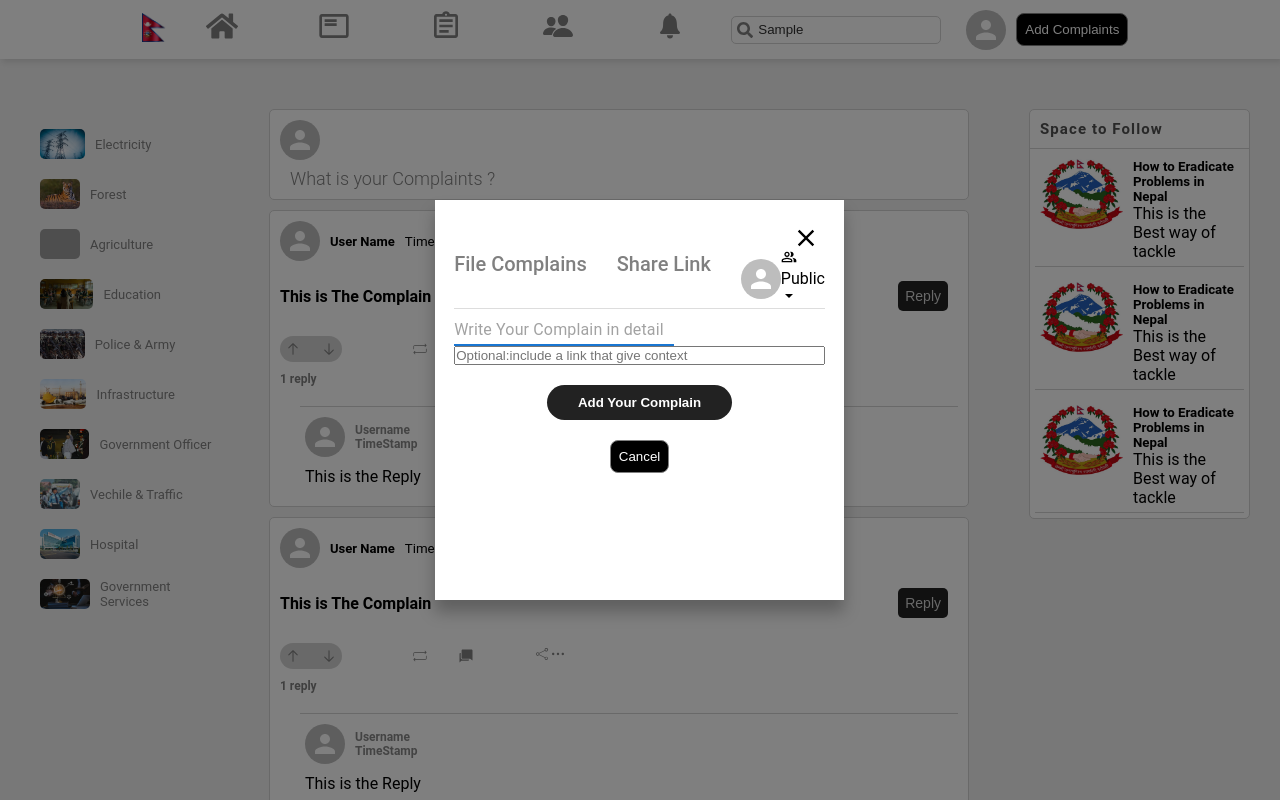
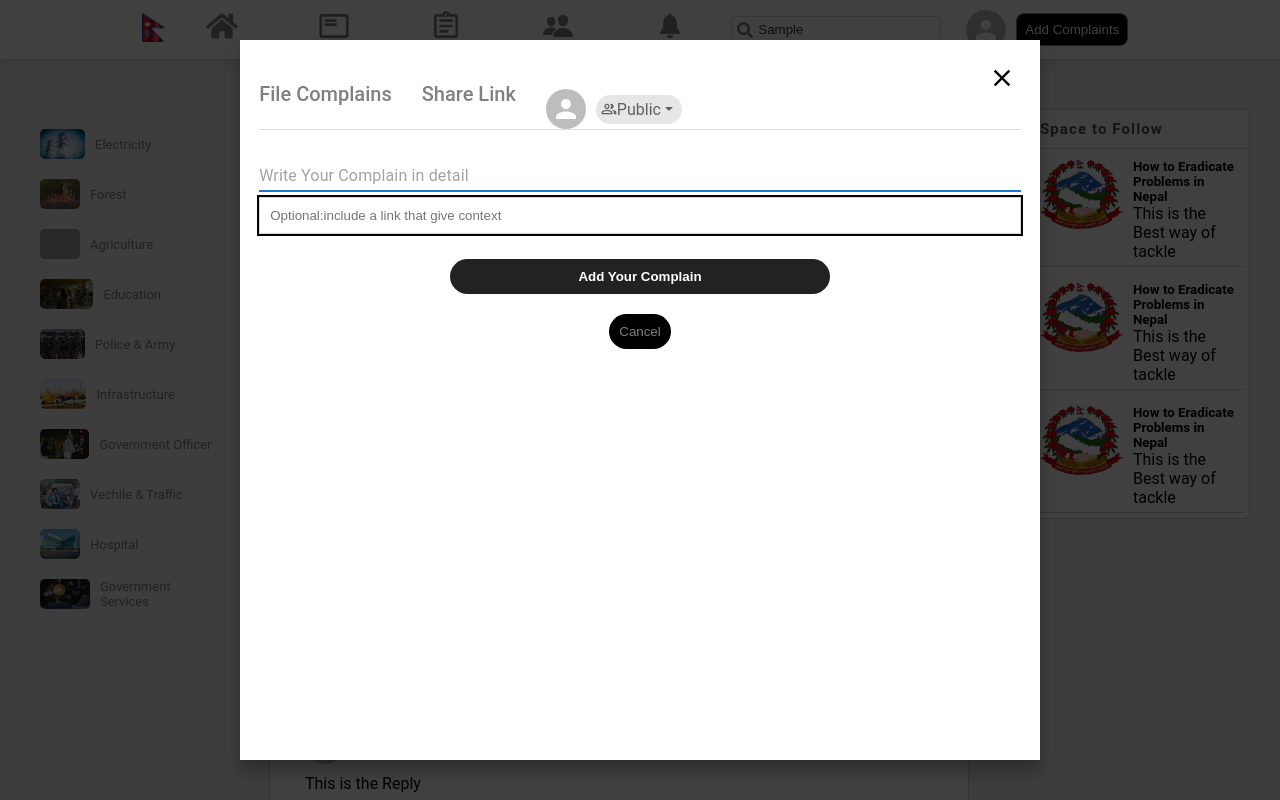
Before and after one commit to Dipesh166/E-governance-Project, a React (Vite) app in the folder complain-forum/: page / in a window 1280 px wide. Both pictures are taken after typing "Sample" into the empty fields and a click on the button "Add Complaints". Shown: the top 800 px of the page. Built offline with nearby package versions, Linux system fonts and the light colour scheme; grey boxes are pictures that could not be loaded.

Commit message:
Frontend part all most complete now Backend part is Started

```diff
--- a/complain-forum/src/components/CSS/post.css
+++ b/complain-forum/src/components/CSS/post.css
@@ -116,9 +116,7 @@
     margin-right: 40px;
   }
 
-  .post__footerLeft {
 
-  }
 
   .post__footerLeft  {
     color: gray;
--- a/complain-forum/src/components/CSS/quora.css
+++ b/complain-forum/src/components/CSS/quora.css
@@ -22,3 +22,13 @@
     gap:40px;
 
   }
+
+
+.react-responsive-modal-modal{
+    width: 90vw;
+    height: 90vh;
+}
+
+.react-responsive-modal-overlay{
+    background: rgb(0 0 0/ 75%);
+}
--- a/complain-forum/src/components/CSS/quoraHeader.css
+++ b/complain-forum/src/components/CSS/quoraHeader.css
@@ -157,7 +157,7 @@
     color: gray;
   }
 
-  .modal__info > .modal__scope {
+  .modal__info > .modal__scop {
     display: flex;
     align-items: center;
     color: rgb(98, 98, 98);
@@ -196,7 +196,7 @@
     align-items: center;
   }
 
-  .modal__buttons > .cancle {
+  .modal__buttons > .cancel {
     margin-top: 10px;
     border: none;
     outline: none;
@@ -207,7 +207,7 @@
     cursor: pointer;
   }
 
-  .modal__buttons > .cancle:hover {
+  .modal__buttons > .cancel:hover {
     color: red;
   }
 
--- a/complain-forum/src/components/post.jsx
+++ b/complain-forum/src/components/post.jsx
@@ -1,11 +1,17 @@
-import React from 'react'
+import React, { useState } from 'react'
 import "./CSS/post.css"
 import { RxArrowDown, RxArrowUp, } from 'react-icons/rx'
 import { CiRepeat,CiShare2 } from "react-icons/ci";
-import { IoMdChatbubbles,IoIosMore } from "react-icons/io";
+import { IoMdChatbubbles,IoIosMore,IoMdClose } from "react-icons/io";
 import {Avatar} from "@mui/material"
+import Modal from "react-responsive-modal";
+import 'react-responsive-modal/styles.css';
+import ReactQuill from "react-quill"
+import 'react-quill/dist/quill.snow.css'
 
 const Post = () => {
+    const [isModalOpen, setIsModalOpen] = useState(false)
+    const Close = (<IoMdClose />)
   return (
     <div className="post">
         <div className="post__info">
@@ -18,7 +24,45 @@ const Post = () => {
             <div className="post__question">
                 <p>This is The Complain</p>
 
-            <button className='post__btnAnswer'>Reply</button>
+            <button
+            onClick={()=> setIsModalOpen(true)}
+            className='post__btnAnswer'>Reply</button>
+            <Modal
+             open={isModalOpen}
+             IoMdClose={close}
+             onClose={() => setIsModalOpen(false)}
+
+             closeOnEsc
+             center
+             closeOnOverlayClick={false}
+
+             styles={{
+               overlay:{
+                 height:"auto",
+
+               }
+             }}
+
+            >
+                <div className="modal__question">
+                    <h1>This is Test Complain</h1>
+                    <p>complain by { "  "} <span className='name'>Username</span>on <span  className='name'>timestamp</span> </p>
+                </div>
+
+                <div className="modal__answer">
+                    <ReactQuill placeholder='Enter your Reply of Complain'/>
+                </div>
+                <div className="modal__button">
+                <button className='cancel'  onClick={()=> setIsModalOpen(false)}>
+                    Cancel
+                  </button>
+
+                  <button type='submit'   className="add"  >
+                   Add Your Complain
+                  </button>
+                </div>
+
+            </Modal>
             </div>
 
         </div>
--- a/complain-forum/src/components/quoraHeader.jsx
+++ b/complain-forum/src/components/quoraHeader.jsx
@@ -1,16 +1,14 @@
-import React, { useState } from 'react'
+import React, { useState } from 'react';
 
-import { FaHome, FaSearch,  } from "react-icons/fa";
-import { MdOutlineFeaturedPlayList, MdOutlineAssignment } from "react-icons/md";
+import { Avatar, Input } from "@mui/material";
+import { FaHome, FaSearch, } from "react-icons/fa";
+import { IoIosNotifications, IoMdArrowDropdown, IoMdClose } from "react-icons/io";
 import { IoPeople } from "react-icons/io5";
-import { IoIosNotifications } from "react-icons/io";
-import {Avatar, Input} from "@mui/material"
-import "./CSS/quoraHeader.css"
-import logo from "../assets/nep-gov.gif"
-import Modal from "react-responsive-modal"
-import { IoMdClose, IoMdArrowDropdown } from "react-icons/io";
+import { MdOutlineAssignment, MdOutlineFeaturedPlayList, MdOutlinePeopleAlt } from "react-icons/md";
+import Modal from "react-responsive-modal";
 import 'react-responsive-modal/styles.css';
-import { MdOutlinePeopleAlt } from "react-icons/md";
+import logo from "../assets/nep-gov.gif";
+import "./CSS/quoraHeader.css";
 
 
 
@@ -19,6 +17,8 @@ const QuoraHeader = () => {
 
   const [isModalOpen, setIsModalOpen] = useState(false)
   const Close = (<IoMdClose />)
+
+  const [inputUrl, setInputUrl] = useState("")
   return (
     <div className='qHeader'>
 
@@ -91,14 +91,37 @@ const QuoraHeader = () => {
                 </div>
 
               </div>
-              <div className="modal__Fiels">
+              <div className="modal__Field">
                 <Input type='text'  placeholder='Write Your Complain in detail'/>
                 <div style={{
                   display:"flex",
                   flexDirection:"column"
 
                 }}>
-                  <input  type='text' placeholder='Optional:include a link that give context'/>
+                  <input
+                  value={inputUrl}
+                  onChange={(e)=> setInputUrl(e.target.value)}
+                  style={{
+                    margin:"5px 0",
+                    border:"1px solid lightgray",
+                    padding:"10px",
+                    outline:"2px solid #000",
+
+
+
+                  }}
+                   type='text'
+                  placeholder='Optional:include a link that give context'/>
+                  {
+                    inputUrl !== "" &&  <img
+                    style={{
+                      height:"40vh",
+                      objectFit:"contain",
+
+                    }}
+                    src={inputUrl} alt="display-image" />
+                  }
+
 
 
                 </div>
```
Also changed, not shown: 2 other files (tests, documents, lock files or other folders).
